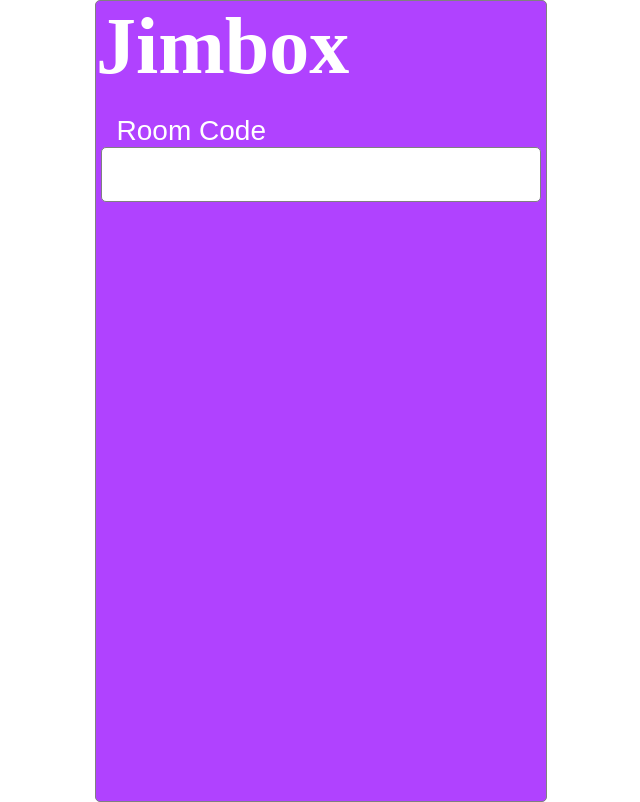
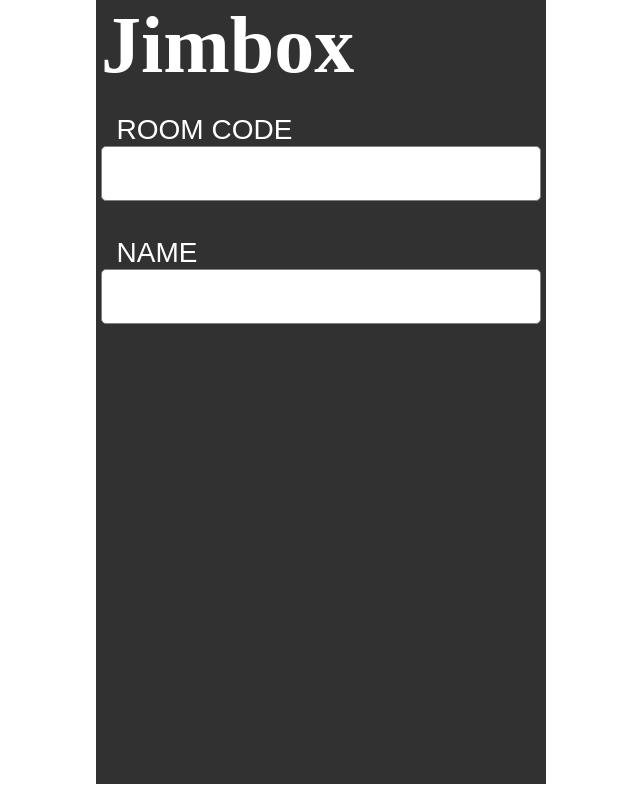
Before and after one commit to jurgensenluke/jurgensenluke, a plain HTML site: page index.html in a window 1280 px wide. Shown: the whole page, without its empty margins (319-959 px from the left). Drawn offline with Linux system fonts and the light colour scheme.

Commit message:
Add files via upload

```diff
--- a/index.html
+++ b/index.html
@@ -2,12 +2,12 @@
     <meta name="viewport" content="width=device-width, initial-scale=1">
 </head>
 <style>
-body {
-  margin:0px;
-  width:100vw;
-  height:100vh;
-  overflow:auto;
-}
+    body {
+        margin:0px;
+        width:100vw;
+        height:98vh;
+        overflow:auto;
+    }
 
     .form-controller{
         position: relative;
@@ -18,7 +18,7 @@ body {
         max-width: 450px;
         margin: 0 auto;
 
-        background-color: #b042ff;
+        background-color: #313131;
     }
 
     label{
@@ -50,11 +50,14 @@ body {
     }
 </style>
 <body>
-    <div class="form-controller border">
-        <h3 style="color: white; font-size: 80px; margin: 0;">Jimbox</h3>
+    <div class="form-controller">
+        <h3 style="color: white; font-size: 80px; margin: 0; padding-left: 5px;">Jimbox</h3>
         <form>
             <br>
-            <label>&nbsp; Room Code</label>
+            <label>&nbsp; ROOM CODE</label>
+            <input type="text" class="border">
+            <br><br><br>
+            <label>&nbsp; NAME</label>
             <input type="text" class="border">
         </form>
     </div>
```
